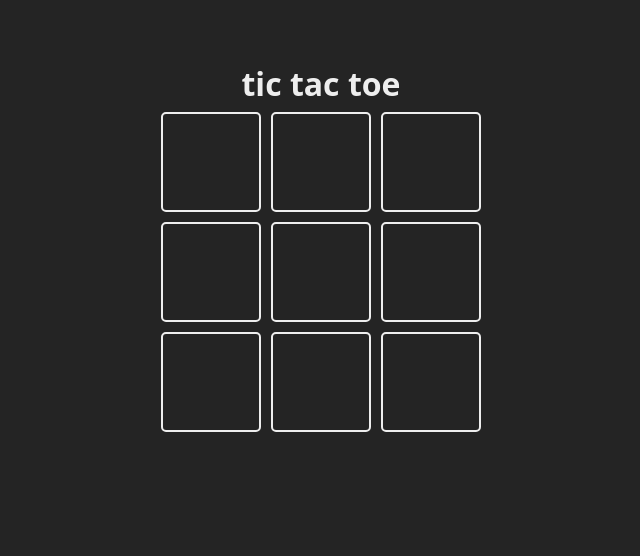
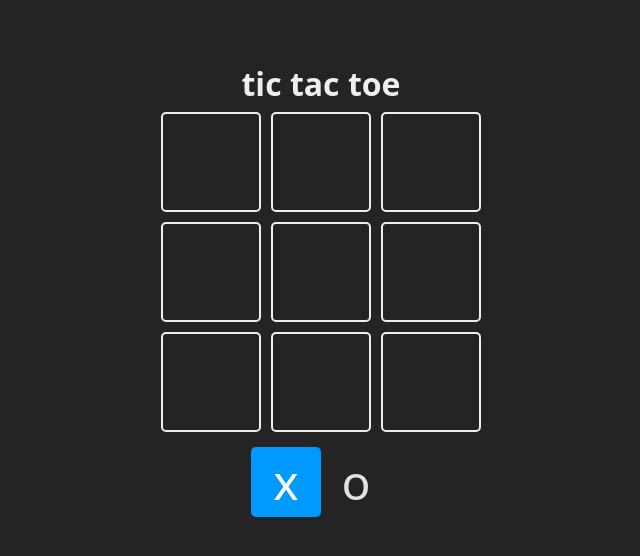
Before and after one commit to jarmasp/tic-tac-toe, a React (Vite) app in the folder tic-tac-toe/: page / in a window 1280 px wide. Shown: the top 556 px of the page, without its empty margins (319-959 px from the left). Built offline with nearby package versions, Linux system fonts and the light colour scheme.

Commit message:
Add: change turns

```diff
--- a/tic-tac-toe/src/App.jsx
+++ b/tic-tac-toe/src/App.jsx
@@ -1,16 +1,23 @@
-// import { useState } from 'react'
+import { useState } from 'react'
 import './App.css'
 
-const turns = {
+const TURNS = {
   X: 'x',
   O: 'o'
 }
 
-const board = Array(9).fill(null)
 
-const Square = ({ children, updateBoard, index }) => {
+
+// eslint-disable-next-line react/prop-types
+const Square = ({ children, isSelected, updateBoard, index }) => {
+
+  const className = `square ${isSelected ? 'is-selected' : ''}`
+  const handleClick = () => {
+    updateBoard( )
+  }
+
   return (
-    <div className="square">
+    < div onClick={handleClick} className={className}>
       {children}
     </div>
   )
@@ -18,6 +25,14 @@
 
 function App() {
 
+  const [board, setBoard] = useState(Array(9).fill(null))
+
+  const [turn, setTurn] = useState(TURNS.X)
+
+  const updateBoard = () => {
+    const newTurn = turn === TURNS.X ? TURNS.O : TURNS.X
+    setTurn(newTurn)
+   }
 
     return (
       <main className='board'>
@@ -29,6 +44,7 @@
                 <Square
                   key={index}
                   index={index}
+                  updateBoard={updateBoard}
                 >
                   {square}
                 </Square>
@@ -36,6 +52,15 @@
             })
           }
         </section>
+
+        <section className="turn">
+          <Square isSelected={turn === TURNS.X}>
+            {TURNS.X}
+          </Square>
+          <Square isSelected={turn === TURNS.O}>
+            {TURNS.O}
+          </Square>
+        </section>
       </main>
   )
 }
```
